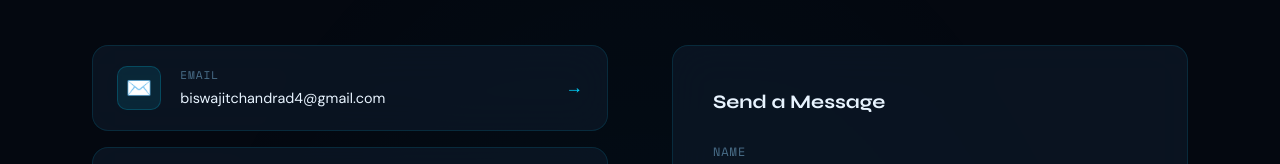
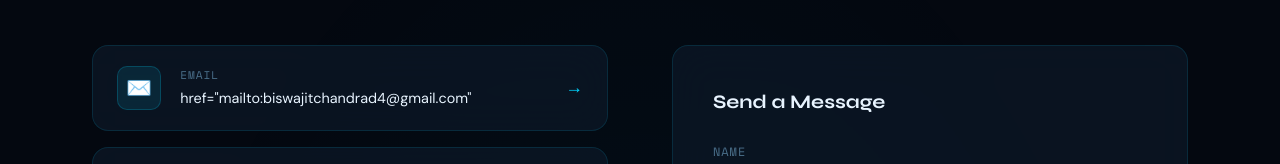
Before and after one commit to Biswajitdas01/Das.github.io, a plain HTML site: page index.html in a window 1280 px wide. Shown: the part 7884-8048 px from the top of the page. Drawn offline with nearby package versions, Linux system fonts and the light colour scheme; animation ran at ten frames a second.

```diff
--- a/index.html
+++ b/index.html
@@ -625,7 +625,7 @@
               <div class="contact-icon email-icon">✉️</div>
               <div class="contact-info">
                 <span class="contact-type">Email</span>
-                <span class="contact-handle">biswajitchandrad4@gmail.com</span>
+                <span class="contact-handle">href="mailto:biswajitchandrad4@gmail.com"</span>
               </div>
               <span class="contact-arrow">→</span>
             </a>
```
